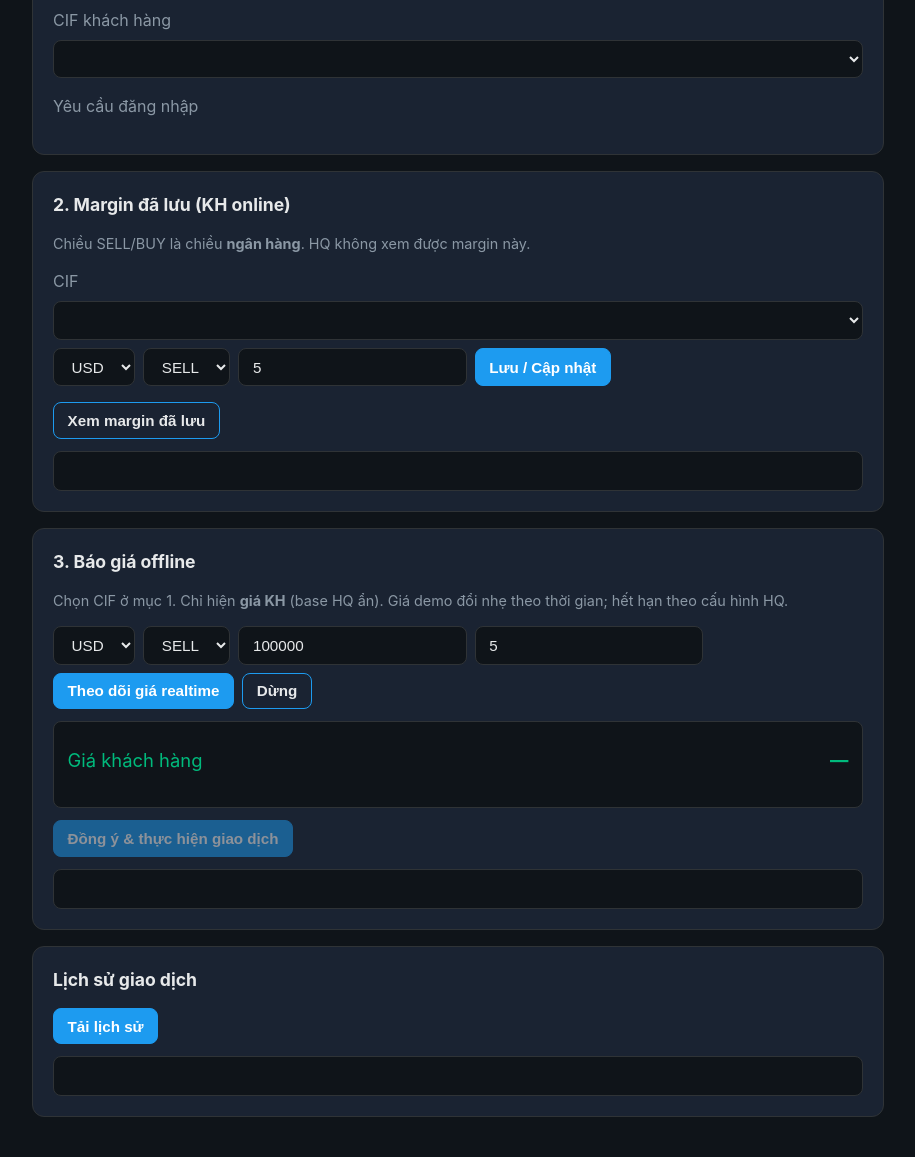
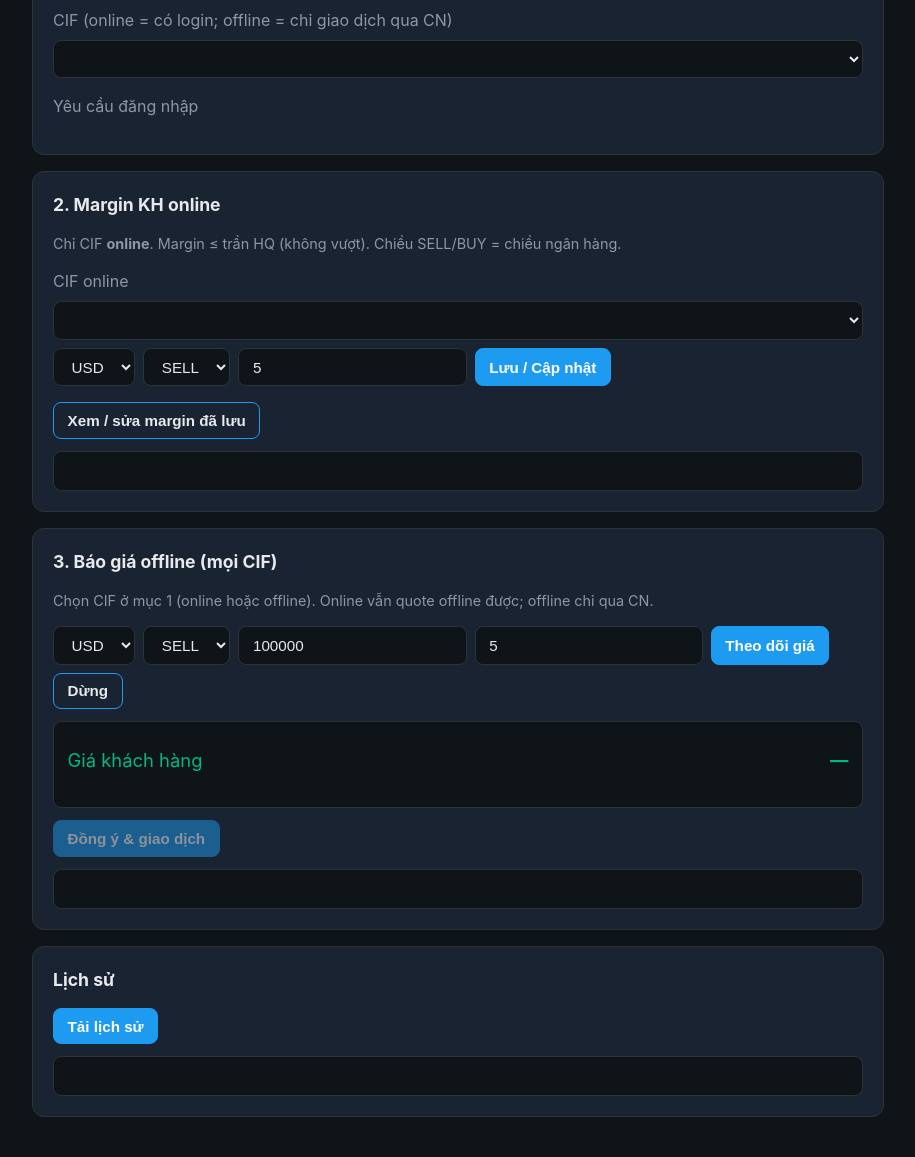
Before and after one commit to trongltgit/anti-bot-pro, a Flask app: template templates/portal_cn.html in a window 1280 px wide. Shown: the part 269-1426 px from the top of the page, without its empty margins (182-1097 px from the left). Run offline with Flask 3, Linux system fonts and the light colour scheme; the template is opened without the code that fills it, so the values that code supplies are empty.

Commit message:
Update labels and headings in portal_cn.html

```diff
--- a/templates/portal_cn.html
+++ b/templates/portal_cn.html
@@ -17,48 +17,48 @@
       <h2>1. Chi nhánh &amp; CIF</h2>
       <label class="muted">Chi nhánh</label>
       <select id="branch-select" class="full-select"></select>
-      <label class="muted" style="margin-top:0.5rem;display:block">CIF khách hàng</label>
+      <label class="muted" style="margin-top:0.5rem;display:block">CIF (online = có login; offline = chỉ giao dịch qua CN)</label>
       <select id="cif-select" class="full-select"></select>
       <p id="cif-msg" class="muted"></p>
     </section>
 
     <section class="card">
-      <h2>2. Margin đã lưu (KH online)</h2>
-      <p class="hint">Chiều SELL/BUY là chiều <strong>ngân hàng</strong>. HQ không xem được margin này.</p>
-      <label class="muted">CIF</label>
+      <h2>2. Margin KH online</h2>
+      <p class="hint">Chỉ CIF <strong>online</strong>. Margin ≤ trần HQ (không vượt). Chiều SELL/BUY = chiều ngân hàng.</p>
+      <label class="muted">CIF online</label>
       <select id="preset-cif" class="full-select"></select>
       <div class="form-row" style="margin-top:0.5rem">
         <select id="p-cur"><option>USD</option><option>EUR</option><option>GBP</option><option>JPY</option><option>AUD</option><option>SGD</option></select>
         <select id="p-side"><option>SELL</option><option>BUY</option></select>
-        <input type="number" id="p-margin" value="5" min="0" step="0.1" placeholder="Margin">
+        <input type="number" id="p-margin" value="5" min="0" step="0.1" placeholder="Margin ≤ trần HQ">
         <button onclick="savePreset()">Lưu / Cập nhật</button>
       </div>
       <p id="preset-msg" class="muted"></p>
-      <button onclick="loadPresets()" class="secondary">Xem margin đã lưu</button>
+      <button onclick="loadPresets()" class="secondary">Xem / sửa margin đã lưu</button>
       <div id="preset-list" class="result-box"></div>
     </section>
 
     <section class="card">
-      <h2>3. Báo giá offline</h2>
-      <p class="hint">Chọn CIF ở mục 1. Chỉ hiện <strong>giá KH</strong> (base HQ ẩn). Giá demo đổi nhẹ theo thời gian; hết hạn theo cấu hình HQ.</p>
+      <h2>3. Báo giá offline (mọi CIF)</h2>
+      <p class="hint">Chọn CIF ở mục 1 (online hoặc offline). Online vẫn quote offline được; offline chỉ qua CN.</p>
       <div class="form-row">
         <select id="currency"><option>USD</option><option>EUR</option><option>GBP</option><option>JPY</option><option>AUD</option><option>SGD</option></select>
         <select id="side"><option>SELL</option><option>BUY</option></select>
         <input type="number" id="amount" value="100000" min="1">
-        <input type="number" id="margin" value="5" min="0" step="0.1" placeholder="Margin CN">
-        <button onclick="startQuote()">Theo dõi giá realtime</button>
+        <input type="number" id="margin" value="5" min="0" step="0.1" placeholder="Margin ≤ trần HQ">
+        <button onclick="startQuote()">Theo dõi giá</button>
         <button class="secondary" onclick="stopQuote()">Dừng</button>
       </div>
       <div id="quote-box" class="result-box">
         <div class="price-line highlight"><span>Giá khách hàng</span><strong id="final-px">—</strong></div>
         <p class="muted small" id="quote-meta"></p>
       </div>
-      <button onclick="executeTrade()" id="btn-exec" disabled style="margin-top:0.75rem">Đồng ý &amp; thực hiện giao dịch</button>
+      <button onclick="executeTrade()" id="btn-exec" disabled style="margin-top:0.75rem">Đồng ý &amp; giao dịch</button>
       <div id="trade-box" class="result-box"></div>
     </section>
 
     <section class="card">
-      <h2>Lịch sử giao dịch</h2>
+      <h2>Lịch sử</h2>
       <button onclick="loadHistory()">Tải lịch sử</button>
       <div id="history-box" class="result-box"></div>
     </section>
```
